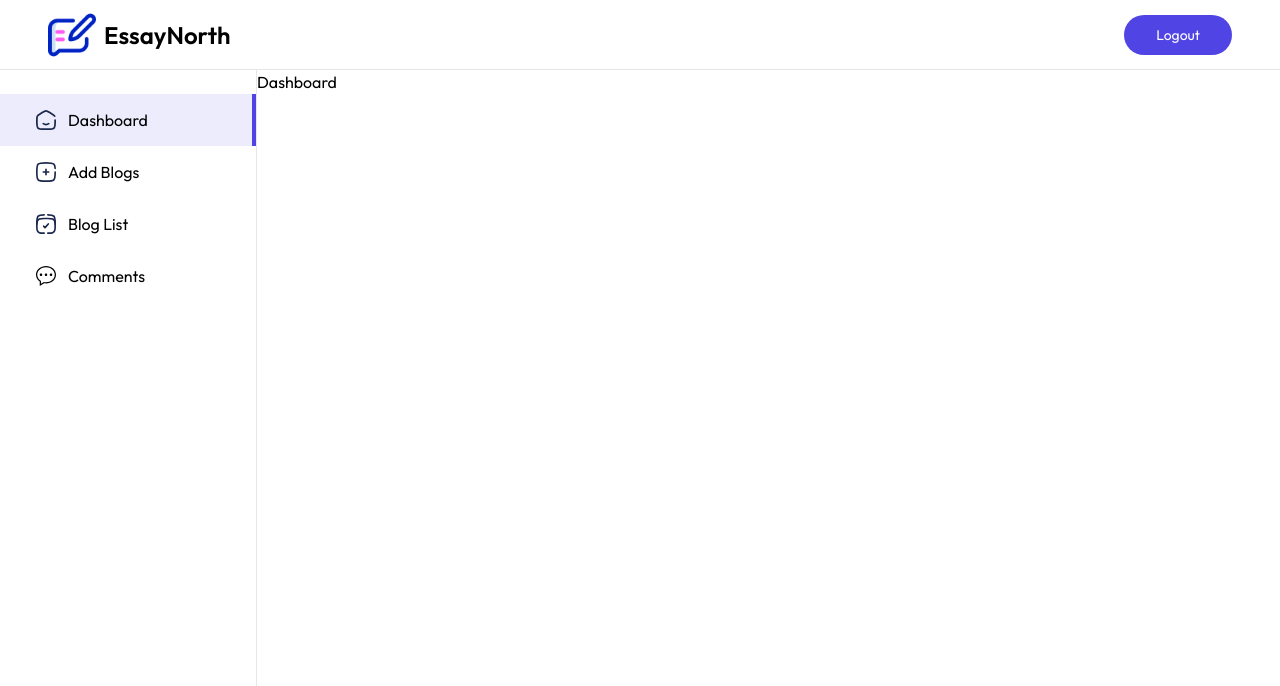
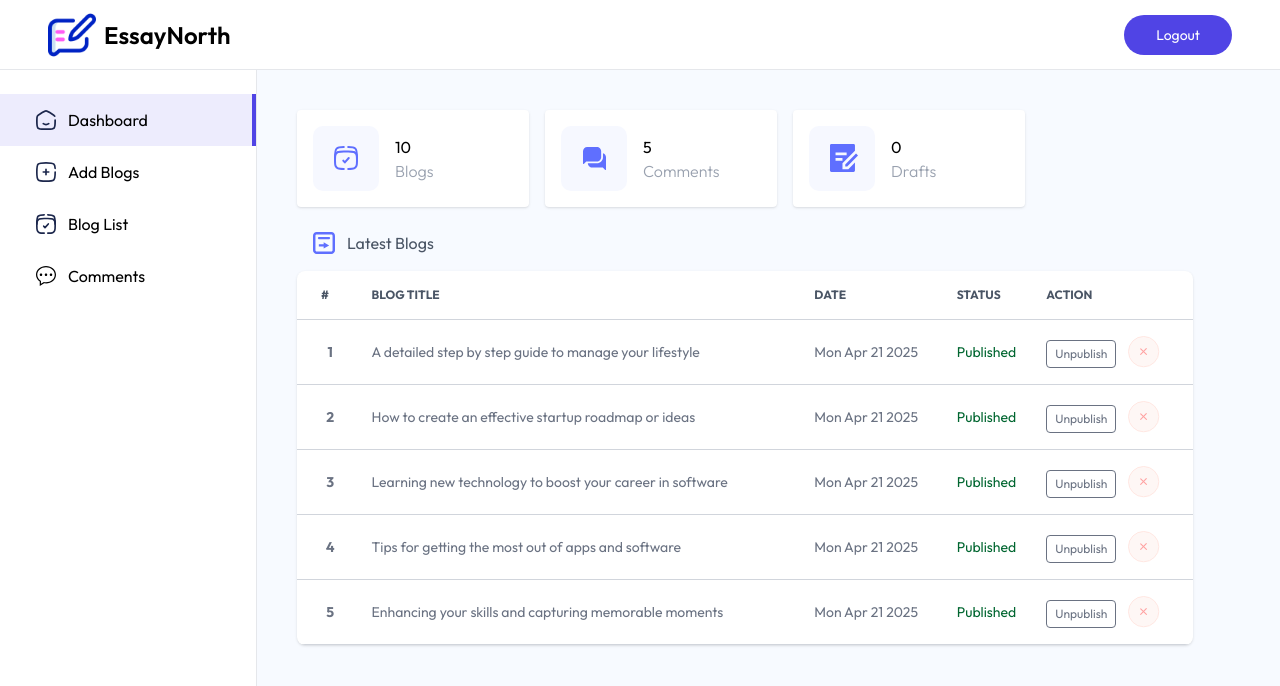
Before and after one commit to Limon00001/eassy-north-a-blog-platform, a React (Vite) app in the folder client/: page /admin in a window 1280 px wide. Shown: the top 686 px of the page. Built offline with nearby package versions, Linux system fonts and the light colour scheme.

Commit message:
feat(admin-dashboard): implement dashboard layout with data fetching and blog overview

```diff
--- /dev/null
+++ b/client/src/components/admin/BlogTableItem.jsx
@@ -0,0 +1,43 @@
+/**
+ * Author: Monayem Hossain Limon
+ * GitHub: https://github.com/Limon00001
+ * Date: 10 Jun, 2025
+ * @copyright 2025 monayem_hossain_limon
+ */
+
+import { assets } from '../../assets/assets';
+
+const BlogTableItem = ({ blog, fetchBlogs, index }) => {
+  const { title, createdAt } = blog;
+  const blogDate = new Date(createdAt);
+
+  return (
+    <tr className="border-y border-gray-300">
+      <th className="px-2 py-4">{index}</th>
+      <td className="px-2 py-4">{title}</td>
+      <td className="px-2 py-4 max-sm:hidden">{blogDate.toDateString()}</td>
+      <td className="px-2 py-4 max-sm:hidden">
+        <p
+          className={`${
+            blog.isPublished ? 'text-green-800' : 'text-orange-700'
+          }`}
+        >
+          {blog.isPublished ? 'Published' : 'Unpublished'}
+        </p>
+      </td>
+      <td className="px-2 py-4 flex text-xs gap-3">
+        <button className="border px-2 py-0.5 mt-1 rounded cursor-pointer">
+          {blog.isPublished ? 'Unpublish' : 'Publish'}
+        </button>
+        <img
+          src={assets.cross_icon}
+          alt="Delete"
+          className="w-8 hover:scale-110 transition-all cursor-pointer"
+        />
+      </td>
+    </tr>
+  );
+};
+
+// Export
+export default BlogTableItem;
--- a/client/src/pages/admin/Dashboard.jsx
+++ b/client/src/pages/admin/Dashboard.jsx
@@ -5,8 +5,103 @@
  * @copyright 2025 monayem_hossain_limon
  */
 
+// External Imports
+import { useEffect, useState } from 'react';
+
+// Internal Imports
+import { assets, dashboard_data } from '../../assets/assets';
+import BlogTableItem from '../../components/admin/BlogTableItem';
+
 const Dashboard = () => {
-  return <div>Dashboard</div>;
+  const [dashboardData, setDashboardData] = useState({
+    blogs: 0,
+    comments: 0,
+    drafts: 0,
+    recentBlogs: [],
+  });
+
+  const fetchDashboardData = async () => {
+    try {
+      setDashboardData(dashboard_data);
+    } catch (error) {
+      console.error('Error fetching dashboard data:', error);
+    }
+  };
+
+  useEffect(() => {
+    fetchDashboardData();
+  }, []);
+
+  return (
+    <div className="flex-1 p-4 md:p-10 bg-blue-50/50">
+      <div className="flex flex-wrap gap-4">
+        <div className="flex items-center gap-4 bg-white p-4 min-w-58 rounded shadow cursor-pointer hover:scale-105 transition-all">
+          <img src={assets.dashboard_icon_1} alt="Dashboard" />
+          <div>
+            <p>{dashboardData.blogs}</p>
+            <p className="text-gray-400 font-light">Blogs</p>
+          </div>
+        </div>
+
+        <div className="flex items-center gap-4 bg-white p-4 min-w-58 rounded shadow cursor-pointer hover:scale-105 transition-all">
+          <img src={assets.dashboard_icon_2} alt="Dashboard" />
+          <div>
+            <p>{dashboardData.comments}</p>
+            <p className="text-gray-400 font-light">Comments</p>
+          </div>
+        </div>
+
+        <div className="flex items-center gap-4 bg-white p-4 min-w-58 rounded shadow cursor-pointer hover:scale-105 transition-all">
+          <img src={assets.dashboard_icon_3} alt="Dashboard" />
+          <div>
+            <p>{dashboardData.drafts}</p>
+            <p className="text-gray-400 font-light">Drafts</p>
+          </div>
+        </div>
+      </div>
+
+      <div>
+        <div className="flex items-center gap-3 m-4 mt-6 text-gray-600">
+          <img src={assets.dashboard_icon_4} alt="Latest Blogs" />
+          <p>Latest Blogs</p>
+        </div>
+
+        <div className="relative max-w-4xl overflow-x-auto shadow rounded-lg scrollbar-hide bg-white">
+          <table className="w-full text-sm text-gray-500">
+            <thead className="text-xs text-gray-600 uppercase text-left">
+              <tr>
+                <th scope="col" className="px-2 py-4 xl:px-6">
+                  #
+                </th>
+                <th scope="col" className="px-2 py-4">
+                  Blog Title
+                </th>
+                <th scope="col" className="px-2 py-4 max-sm:hidden">
+                  Date
+                </th>
+                <th scope="col" className="px-2 py-4 max-sm:hidden">
+                  Status
+                </th>
+                <th scope="col" className="px-2 py-4">
+                  Action
+                </th>
+              </tr>
+            </thead>
+            <tbody>
+              {dashboardData.recentBlogs.map((blog, index) => (
+                <BlogTableItem
+                  key={blog._id}
+                  blog={blog}
+                  fetchBlogs={fetchDashboardData}
+                  index={index + 1}
+                />
+              ))}
+            </tbody>
+          </table>
+        </div>
+      </div>
+    </div>
+  );
 };
 
 // Export
```
